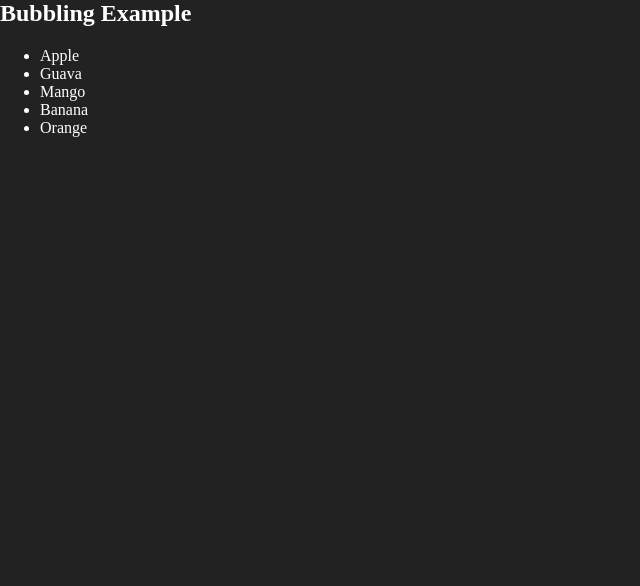
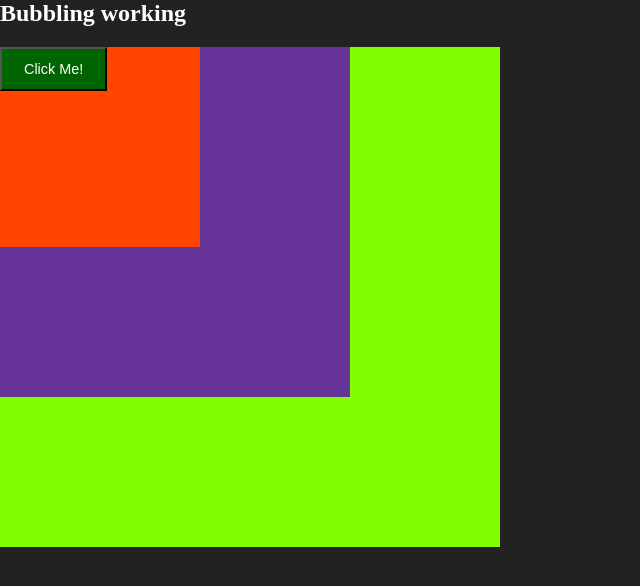
Before and after one commit to KaneSanyukta/code-chronicles, a plain HTML site: page MasterJS/EventHandling/index.html in a window 1280 px wide. Shown: the whole page, without its empty margins (0-640 px from the left). Drawn offline with Linux system fonts and the light colour scheme.

Commit message:
Bubbling working.

```diff
--- a/MasterJS/EventHandling/index.html
+++ b/MasterJS/EventHandling/index.html
@@ -5,6 +5,7 @@
     <title>EventsInJS</title>
     <style>
         html,body{
+            font-family: "Helvetica Now Display";
             background-color: #222;
             color:#ffff;
             padding: 0;
@@ -28,18 +29,41 @@
         li{
             cursor: pointer;
         }
+        #a{
+            background-color: chartreuse;
+            width: 500;
+            height: 500;
+        }
+        #b{
+            background-color: rebeccapurple;
+            width: 350;
+            height: 350;
+        }
+        #c{
+            background-color: orangered;
+            width: 200;
+            height: 200;
+        }
+        button{
+            background-color: darkgreen;
+            color: #ffff;
+            padding: 12px 22px;
+            font-size: 0.9rem;
+        }
     </style>
 </head>
 <body>
     <!-- <div class="boll"></div> -->
-    <h2>Bubbling Example</h2>
-    <ul>
-        <li>Apple</li>
-        <li>Guava</li>
-        <li>Mango</li>
-        <li>Banana</li>
-        <li>Orange</li>
-    </ul>
+    <h2>Bubbling working</h2>
+    <div id="main">
+        <div id="a">
+            <div id="b">
+                <div id="c">
+                    <button>Click Me!</button>
+                </div>
+            </div>
+        </div>
+    </div>
 </body>
 <script src="script.js"></script>
 </html>
--- a/MasterJS/EventHandling/script.js
+++ b/MasterJS/EventHandling/script.js
@@ -15,10 +15,30 @@
 //     boll.style.left = dets.clientX + "px";
 // });
 
-let  ul = document.querySelector("ul");
+// let  ul = document.querySelector("ul");
 
-ul.addEventListener("click",(dets)=>{
-    // alert("Clicked");
-    // console.log(dets);
-    dets.target.classList.toggle("line");
-});
+// ul.addEventListener("click",(dets)=>{
+//     // alert("Clicked");
+//     // console.log(dets);
+//     dets.target.classList.toggle("line");
+// });
+
+// Bubbling working
+
+let a = document.querySelector("#a");
+let b = document.querySelector("#b");
+let c = document.querySelector("#c");
+let button = document.querySelector("button");
+
+a.addEventListener("click",()=>{
+    console.log("Clicked on a");
+})
+b.addEventListener("click",()=>{
+    console.log("Clicked on b");
+})
+c.addEventListener("click",()=>{
+    console.log("Clicked on c");
+})
+button.addEventListener("click",()=>{
+    console.log("Clicked on button");
+})
```
